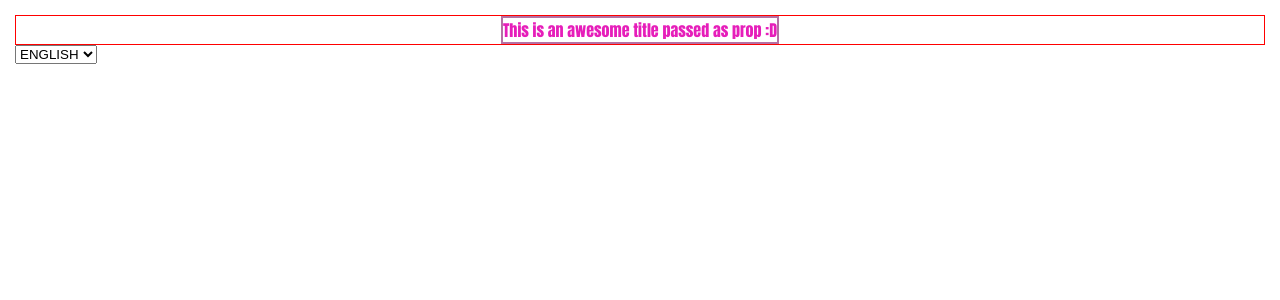
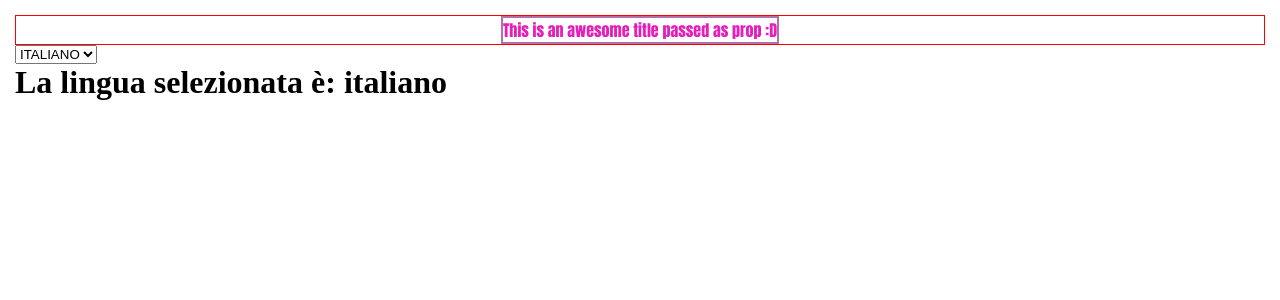
Before and after one commit to mFerlito/react-exercises, a React (Create React App) app: page / in a window 1280 px wide. Shown: the top 300 px of the page. Built offline with nearby package versions, Linux system fonts and the light colour scheme.

Commit message:
context-02 done

```diff
--- a/src/components/DisplayLanguage.jsx
+++ b/src/components/DisplayLanguage.jsx
@@ -1,9 +1,20 @@
 import React from "react";
 import { LanguageContext } from "./LanguageContext";
 
+const Languages = {
+    english: {
+        CURRENT_LANGUAGE: "The current language is: "
+    },
+    italiano: {
+        CURRENT_LANGUAGE: "La lingua selezionata è: "
+    }
+
+}
+
 export class DisplayLanguage extends React.Component {
     state = {
-        language: 'en',
+        language: 'english',
+        language:'italiano'
     }
 
     handleLanguageChange = (event) => {
@@ -19,11 +30,20 @@ export class DisplayLanguage extends React.Component {
                 <LanguageContext.Provider value={this.state.language}>
 
                     <select value={this.state.language} onChange={this.handleLanguageChange}>
-                        <option value='en'>ENGLISH</option>
-                        <option value='it'>ITALIANO</option>
+                        <option value='english'>ENGLISH</option>
+                        <option value='italiano'>ITALIANO</option>
                     </select>
 
+
+
+                    <LanguageContext.Consumer>
+                        {(language) => {
+                            return (<h1>{Languages[language].CURRENT_LANGUAGE} {language}</h1>)
+                        }}
+                    </LanguageContext.Consumer>
                 </LanguageContext.Provider>
+
+
             </div>
         )
     }
```
